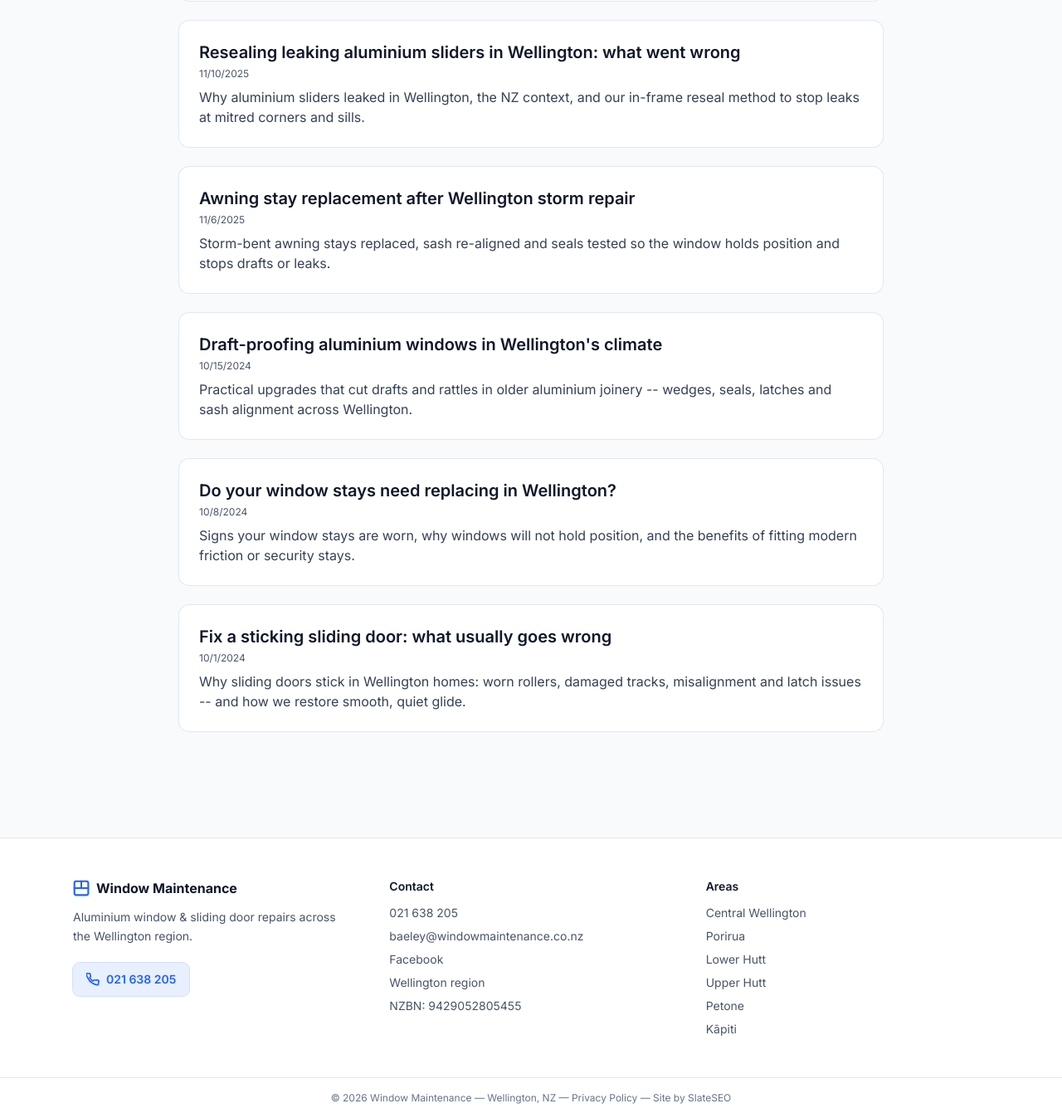
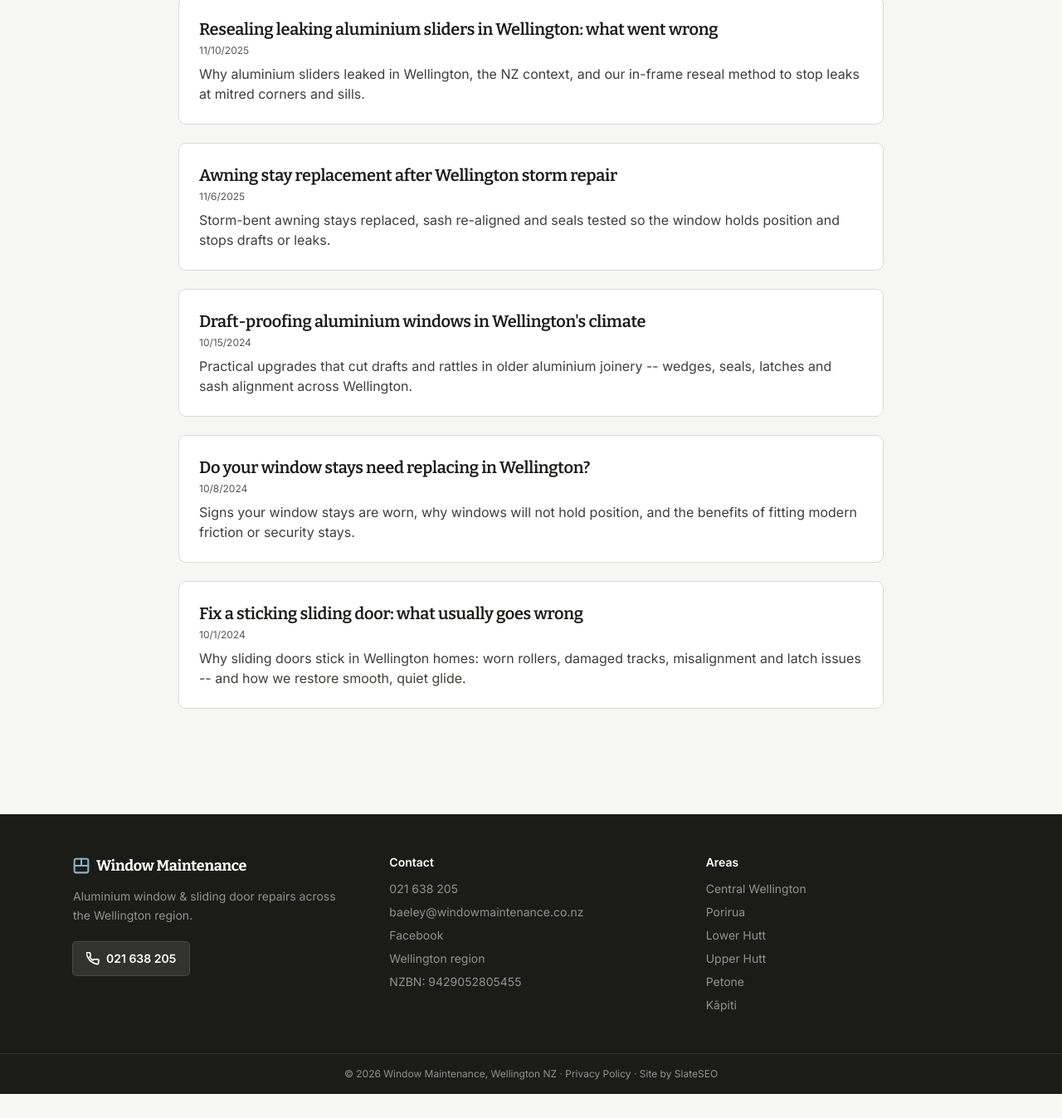
Before and after one commit to baeley-canning/WINDOW-MAINTENANCE, an Astro site: page /blog in a window 1280 px wide. Shown: the part 1432-2779 px from the top of the page at 83% size. After the commit the page ends 2750 px from the top, so only its background shows below. Built offline with nearby package versions, Linux system fonts and the light colour scheme; Astro itself is replaced by a stand-in of ours.

Commit message:
Retheme: trade-professional look to replace the generic AI template
Typography: self-hosted Bitter slab serif for headings and wordmark
(latin + latin-ext for the Kāpiti macron), Inter stays for body.
Palette: default Tailwind electric blue and slate remapped to a deep
petrol accent and warm ink/paper neutrals via tailwind.config, so
every existing utility class re-themes without markup churn.
Chrome: solid header (no glassmorphism blur), dark ink footer,
squarer corners, flat buttons. Footer &mdash; separators replaced.
Also adds real article typography for blog posts (the prose classes
previously did nothing - no typography plugin) with button-safe links.

Co-Authored-By: Claude Fable 5 <noreply@anthropic.com>

```diff
--- a/src/layouts/WMBase.astro
+++ b/src/layouts/WMBase.astro
@@ -44,7 +44,8 @@ const allSchemas = providedTypes.has("LocalBusiness") ? schemas : [...schemas, b
     <link rel="manifest" href="/site.webmanifest" />
     <link rel="preload" href="/fonts/inter/inter-latin-400.woff2" as="font" type="font/woff2" crossorigin />
     <link rel="preload" href="/fonts/inter/inter-latin-700.woff2" as="font" type="font/woff2" crossorigin />
-    <meta name="msapplication-TileColor" content="#2563eb" />
+    <link rel="preload" href="/fonts/bitter/bitter-latin.woff2" as="font" type="font/woff2" crossorigin />
+    <meta name="msapplication-TileColor" content="#1d5876" />
     <meta property="og:site_name" content={siteName} />
     <meta property="og:title" content={title} />
     <meta property="og:description" content={description} />
@@ -102,9 +103,9 @@ const allSchemas = providedTypes.has("LocalBusiness") ? schemas : [...schemas, b
   </head>
   <body class="min-h-screen selection:bg-blue-600/30 bg-[var(--brand-bg)] text-[var(--brand-text)]">
     {showHeader && (
-      <header class="sticky top-0 z-30 border-b bg-[var(--brand-bg)]/80 backdrop-blur-md border-[color:var(--brand-border)]">
+      <header class="sticky top-0 z-30 border-b bg-[var(--brand-surface)] border-[color:var(--brand-border)]">
         <div class="mx-auto flex max-w-6xl items-center justify-between px-6 py-3">
-          <a href="/" class="flex items-center gap-2.5 font-extrabold tracking-tight text-slate-900">
+          <a href="/" class="wordmark flex items-center gap-2.5 text-lg font-bold text-slate-900">
             <svg class="h-6 w-6 flex-shrink-0 text-blue-600" viewBox="0 0 24 24" fill="none" stroke="currentColor" stroke-width="2.5" stroke-linecap="round" stroke-linejoin="round" aria-hidden="true">
               <rect x="2" y="2" width="20" height="20" rx="2.5"/>
               <line x1="2" y1="12" x2="22" y2="12"/>
@@ -161,53 +162,53 @@ const allSchemas = providedTypes.has("LocalBusiness") ? schemas : [...schemas, b
     )}
     <main><slot /></main>
     {showFooter && (
-      <footer class="mt-20 border-t bg-[var(--brand-surface)] border-[color:var(--brand-border)]">
+      <footer class="mt-20 bg-slate-900 text-slate-300">
         <div class="mx-auto max-w-6xl px-6 py-12">
           <div class="grid gap-10 md:grid-cols-3">
             <div>
-              <div class="flex items-center gap-2 font-bold text-slate-900">
-                <svg class="h-5 w-5 text-blue-600" viewBox="0 0 24 24" fill="none" stroke="currentColor" stroke-width="2.5" stroke-linecap="round" stroke-linejoin="round" aria-hidden="true">
+              <div class="wordmark flex items-center gap-2 text-lg font-bold text-white">
+                <svg class="h-5 w-5 text-blue-300" viewBox="0 0 24 24" fill="none" stroke="currentColor" stroke-width="2.5" stroke-linecap="round" stroke-linejoin="round" aria-hidden="true">
                   <rect x="2" y="2" width="20" height="20" rx="2.5"/>
                   <line x1="2" y1="12" x2="22" y2="12"/>
                   <line x1="12" y1="2" x2="12" y2="12"/>
                 </svg>
                 Window Maintenance
               </div>
-              <p class="mt-3 text-sm leading-relaxed text-slate-600">
+              <p class="mt-3 text-sm leading-relaxed text-slate-400">
                 Aluminium window &amp; sliding door repairs across the Wellington region.
               </p>
-              <a href="tel:+6421638205" data-cta="call" class="mt-5 inline-flex items-center gap-2 rounded-lg bg-blue-600/10 px-4 py-2.5 text-sm font-semibold text-blue-600 ring-1 ring-blue-600/20 transition hover:bg-blue-600/20">
+              <a href="tel:+6421638205" data-cta="call" class="mt-5 inline-flex items-center gap-2 rounded bg-white/10 px-4 py-2.5 text-sm font-semibold text-white ring-1 ring-white/20 transition hover:bg-white/15">
                 <svg class="h-4 w-4" viewBox="0 0 24 24" fill="none" stroke="currentColor" stroke-width="2.5" stroke-linecap="round" stroke-linejoin="round" aria-hidden="true"><path d="M22 16.92v3a2 2 0 01-2.18 2 19.79 19.79 0 01-8.63-3.07A19.5 19.5 0 013.07 9.81a19.79 19.79 0 01-3.07-8.72A2 2 0 012 1h3a2 2 0 012 1.72c.127.96.36 1.9.7 2.81a2 2 0 01-.45 2.11L6.09 8.91a16 16 0 006 6l1.27-1.27a2 2 0 012.11-.45c.91.34 1.85.573 2.81.7A2 2 0 0122 16.92z"/></svg>
                 021 638 205
               </a>
             </div>
             <div class="text-sm">
-              <div class="mb-3 font-semibold text-slate-900">Contact</div>
-              <ul class="space-y-2 text-slate-600">
-                <li><a class="transition hover:text-blue-600" href="tel:+6421638205">021 638 205</a></li>
-                <li><a class="transition hover:text-blue-600" href="mailto:baeley@windowmaintenance.co.nz">baeley@windowmaintenance.co.nz</a></li>
-                <li><a class="transition hover:text-blue-600" href="https://www.facebook.com/WindowMaintenanceNZ/">Facebook</a></li>
+              <div class="mb-3 font-semibold text-white">Contact</div>
+              <ul class="space-y-2 text-slate-400">
+                <li><a class="transition hover:text-white" href="tel:+6421638205">021 638 205</a></li>
+                <li><a class="transition hover:text-white" href="mailto:baeley@windowmaintenance.co.nz">baeley@windowmaintenance.co.nz</a></li>
+                <li><a class="transition hover:text-white" href="https://www.facebook.com/WindowMaintenanceNZ/">Facebook</a></li>
                 <li>Wellington region</li>
                 <li>NZBN: 9429052805455</li>
               </ul>
             </div>
             <div class="text-sm">
-              <div class="mb-3 font-semibold text-slate-900">Areas</div>
-              <ul class="space-y-2 text-slate-600">
-                <li><a class="transition hover:text-blue-600" href="/areas/central-wellington/">Central Wellington</a></li>
-                <li><a class="transition hover:text-blue-600" href="/areas/porirua/">Porirua</a></li>
-                <li><a class="transition hover:text-blue-600" href="/areas/lower-hutt/">Lower Hutt</a></li>
-                <li><a class="transition hover:text-blue-600" href="/areas/upper-hutt/">Upper Hutt</a></li>
-                <li><a class="transition hover:text-blue-600" href="/areas/petone/">Petone</a></li>
-                <li><a class="transition hover:text-blue-600" href="/areas/kapiti/">Kāpiti</a></li>
+              <div class="mb-3 font-semibold text-white">Areas</div>
+              <ul class="space-y-2 text-slate-400">
+                <li><a class="transition hover:text-white" href="/areas/central-wellington/">Central Wellington</a></li>
+                <li><a class="transition hover:text-white" href="/areas/porirua/">Porirua</a></li>
+                <li><a class="transition hover:text-white" href="/areas/lower-hutt/">Lower Hutt</a></li>
+                <li><a class="transition hover:text-white" href="/areas/upper-hutt/">Upper Hutt</a></li>
+                <li><a class="transition hover:text-white" href="/areas/petone/">Petone</a></li>
+                <li><a class="transition hover:text-white" href="/areas/kapiti/">Kāpiti</a></li>
               </ul>
             </div>
           </div>
         </div>
-        <div class="border-t border-slate-200 py-4 text-center text-xs text-slate-500">
-          &copy; {new Date().getFullYear()} Window Maintenance &mdash; Wellington, NZ &mdash;
-          <a class="hover:text-blue-600 transition" href="/privacy/">Privacy Policy</a> &mdash;
-          Site by <a class="hover:text-blue-600 transition" href="https://slateseo.co.nz">SlateSEO</a>
+        <div class="border-t border-white/10 py-4 text-center text-xs text-slate-400">
+          &copy; {new Date().getFullYear()} Window Maintenance, Wellington NZ &middot;
+          <a class="hover:text-white transition" href="/privacy/">Privacy Policy</a> &middot;
+          Site by <a class="hover:text-white transition" href="https://slateseo.co.nz">SlateSEO</a>
         </div>
       </footer>
     )}
--- a/src/styles/global.css
+++ b/src/styles/global.css
@@ -53,19 +53,29 @@
   unicode-range: U+0100-02BA,U+02BD-02C5,U+02C7-02CC,U+02CE-02D7,U+02DD-02FF,U+0304,U+0308,U+0329,U+1D00-1DBF,U+1E00-1E9F,U+1EF2-1EFF,U+2020,U+20A0-20AB,U+20AD-20C0,U+2113,U+2C60-2C7F,U+A720-A7FF;
 }
 
+/* Self-hosted Bitter (variable, headings). latin-ext carries the ā macron in "Kāpiti". */
+@font-face {
+  font-family: 'Bitter'; font-style: normal; font-display: swap; font-weight: 600 800;
+  src: url(/fonts/bitter/bitter-latin.woff2) format('woff2');
+  unicode-range: U+0000-00FF,U+0131,U+0152-0153,U+02BB-02BC,U+02C6,U+02DA,U+02DC,U+0304,U+0308,U+0329,U+2000-206F,U+20AC,U+2122,U+2191,U+2193,U+2212,U+2215,U+FEFF,U+FFFD;
+}
+@font-face {
+  font-family: 'Bitter'; font-style: normal; font-display: swap; font-weight: 600 800;
+  src: url(/fonts/bitter/bitter-latin-ext.woff2) format('woff2');
+  unicode-range: U+0100-02BA,U+02BD-02C5,U+02C7-02CC,U+02CE-02D7,U+02DD-02FF,U+0304,U+0308,U+0329,U+1D00-1DBF,U+1E00-1E9F,U+1EF2-1EFF,U+2020,U+20A0-20AB,U+20AD-20C0,U+2113,U+2C60-2C7F,U+A720-A7FF;
+}
+
 :root {
   color-scheme: light;
-  --brand-bg: #f8fafc;
+  --brand-bg: #f6f6f4;
   --brand-surface: #ffffff;
-  --brand-surface-2: #f1f5f9;
-  --brand-text: #0f172a;
-  --brand-muted: #475569;
-  --brand-accent: #2563eb;
-  --brand-accent-hover: #1d4ed8;
-  --brand-border: rgba(15,23,42,.10);
-  /* Deep blue used for the hero panel (white text sits on this) */
-  --brand-hero-from: #1e3a8a;
-  --brand-hero-to: #1d4ed8;
+  --brand-surface-2: #ebebe7;
+  --brand-text: #1b1b18;
+  --brand-muted: #565550;
+  --brand-accent: #1d5876;
+  --brand-accent-hover: #184a63;
+  --brand-border: rgba(27,27,24,.14);
+  --font-display: 'Bitter', Georgia, 'Times New Roman', serif;
 }
 
 html, body { height: 100%; }
@@ -73,6 +83,11 @@ html, body { height: 100%; }
 body {
   font-family: 'Inter', system-ui, -apple-system, BlinkMacSystemFont, 'Segoe UI', sans-serif;
   -webkit-font-smoothing: antialiased;
+}
+
+h1, h2, h3, h4, .wordmark {
+  font-family: var(--font-display);
+  letter-spacing: -0.015em;
 }
 
 a { text-underline-offset: 3px; }
@@ -85,13 +100,25 @@ figcaption {
   font-weight: 500;
 }
 
+/* Article typography (blog posts use class="prose"; no Tailwind typography plugin installed) */
+.prose { line-height: 1.75; }
+.prose p, .prose ul, .prose ol, .prose figure { margin: 1rem 0; }
+.prose h2 { font-size: 1.5rem; font-weight: 700; margin: 2.25rem 0 .75rem; }
+.prose h3 { font-size: 1.25rem; font-weight: 700; margin: 1.75rem 0 .5rem; }
+.prose ul { list-style: disc; padding-left: 1.5rem; }
+.prose ol { list-style: decimal; padding-left: 1.5rem; }
+.prose li { margin: .375rem 0; }
+.prose a:not(.btn) { color: var(--brand-accent); text-decoration: underline; }
+.prose img { border-radius: .25rem; }
+.prose figcaption { margin-top: .5rem; }
+
 /* Image card helpers */
 .ratio-4-3 { aspect-ratio: 4 / 3; }
-.card-frame { overflow: hidden; border-radius: 0.75rem; }
+.card-frame { overflow: hidden; border-radius: 0.25rem; }
 
 /* Buttons */
 .btn {
-  @apply inline-flex items-center justify-center rounded-lg px-6 py-3 font-semibold transition-colors duration-150;
+  @apply inline-flex items-center justify-center rounded px-6 py-3 font-semibold transition-colors duration-150;
 }
 .btn-primary {
   background: var(--brand-accent);
@@ -124,8 +151,8 @@ figcaption {
   transition: background-color 0.15s ease, box-shadow 0.15s ease;
 }
 .card-link:hover {
-  background-color: #f8fafc;
-  box-shadow: 0 1px 3px rgba(15,23,42,.08);
+  background-color: #fafaf8;
+  box-shadow: 0 1px 3px rgba(27,27,24,.10);
 }
 
 /* FAQ expand */
@@ -138,5 +165,5 @@ input:focus-visible,
 textarea:focus-visible,
 select:focus-visible {
   outline: none;
-  box-shadow: 0 0 0 2px rgba(37,99,235,.45);
+  box-shadow: 0 0 0 2px rgba(29,88,118,.55);
 }
--- a/tailwind.config.mjs
+++ b/tailwind.config.mjs
@@ -1,2 +1,10 @@
 export default { content: ["./src/**/*.{astro,html,js,jsx,ts,tsx,vue,svelte,md,mdx}"],
-  theme: { extend: { colors: { slate: { 950: "#0f172a" } }, borderRadius: { "2xl": "1rem" } } }, plugins: [] };
+  theme: { extend: {
+    colors: {
+      // Brand ink ramp (replaces default slate): near-neutral with a hint of warmth
+      slate: { 50: "#f6f6f4", 100: "#ebebe7", 200: "#dbdad3", 300: "#bdbcb3", 400: "#92918a", 500: "#6f6e67", 600: "#565550", 700: "#3f3e39", 800: "#2a2a26", 900: "#1b1b18", 950: "#121210" },
+      // Brand accent ramp (replaces default blue): deep petrol / steel blue
+      blue: { 50: "#eef4f7", 100: "#dbe8ee", 200: "#b8d1dd", 300: "#8ab3c6", 400: "#568da8", 500: "#33718d", 600: "#1d5876", 700: "#184a63", 800: "#153e52", 900: "#123344", 950: "#0c2331" },
+    },
+    borderRadius: { lg: "0.375rem", xl: "0.5rem", "2xl": "1rem" },
+  } }, plugins: [] };
```
Also changed, not shown: public/fonts/bitter/bitter-latin-ext.woff2 (added), public/fonts/bitter/bitter-latin.woff2 (added), public/site.webmanifest.
